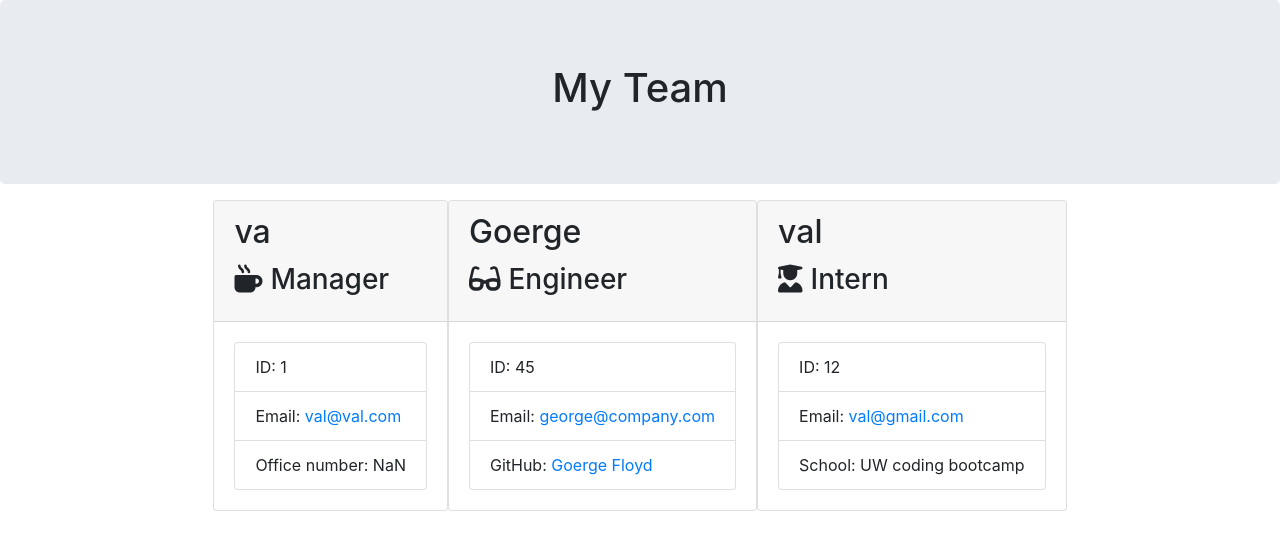
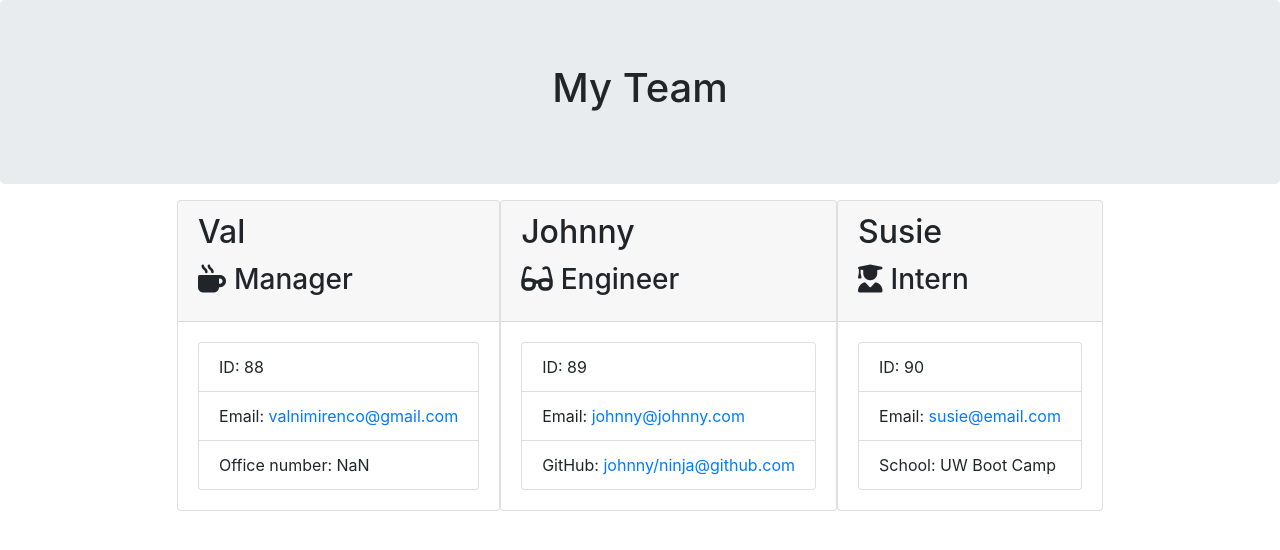
Before and after one commit to valiant87/Node-CLI-Template-Engine, a website: page Develop/output/team.html in a window 1280 px wide. Drawn offline with nearby package versions, Linux system fonts and the light colour scheme; files whose address does not match are found by name.

Commit message:
Final output

```diff
--- a/Develop/output/team.html
+++ b/Develop/output/team.html
@@ -28,40 +28,40 @@
         <div class="team-area col-12 d-flex justify-content-center">
           <div class="card employee-card">
     <div class="card-header">
-        <h2 class="card-title">va</h2>
+        <h2 class="card-title">Val</h2>
         <h3 class="card-title"><i class="fas fa-mug-hot mr-2"></i>Manager</h3>
     </div>
     <div class="card-body">
         <ul class="list-group">
-            <li class="list-group-item">ID: 1</li>
-            <li class="list-group-item">Email: <a href="mailto:val@val.com">val@val.com</a></li>
+            <li class="list-group-item">ID: 88</li>
+            <li class="list-group-item">Email: <a href="mailto:valnimirenco@gmail.com">valnimirenco@gmail.com</a></li>
             <li class="list-group-item">Office number: NaN</li>
         </ul>
     </div>
 </div>
 <div class="card employee-card">
     <div class="card-header">
-        <h2 class="card-title">Goerge</h2>
+        <h2 class="card-title">Johnny</h2>
         <h3 class="card-title"><i class="fas fa-glasses mr-2"></i>Engineer</h3>
     </div>
     <div class="card-body">
         <ul class="list-group">
-            <li class="list-group-item">ID: 45</li>
-            <li class="list-group-item">Email: <a href="mailto:george@company.com">george@company.com</a></li>
-            <li class="list-group-item">GitHub: <a href="https://github.com/Goerge Floyd" target="_blank" rel="noopener noreferrer">Goerge Floyd</a></li>
+            <li class="list-group-item">ID: 89</li>
+            <li class="list-group-item">Email: <a href="mailto:johnny@johnny.com">johnny@johnny.com</a></li>
+            <li class="list-group-item">GitHub: <a href="https://github.com/johnny/ninja@github.com" target="_blank" rel="noopener noreferrer">johnny/ninja@github.com</a></li>
         </ul>
     </div>
 </div>
 <div class="card employee-card">
     <div class="card-header">
-        <h2 class="card-title">val</h2>
+        <h2 class="card-title">Susie</h2>
         <h3 class="card-title"><i class="fas fa-user-graduate mr-2"></i>Intern</h3>
     </div>
     <div class="card-body">
         <ul class="list-group">
-            <li class="list-group-item">ID: 12</li>
-            <li class="list-group-item">Email: <a href="mailto:val@gmail.com">val@gmail.com</a></li>
-            <li class="list-group-item">School: UW coding bootcamp</li>
+            <li class="list-group-item">ID: 90</li>
+            <li class="list-group-item">Email: <a href="mailto:susie@email.com">susie@email.com</a></li>
+            <li class="list-group-item">School: UW Boot Camp</li>
         </ul>
     </div>
 </div>
```
Also changed, not shown: README.md.
